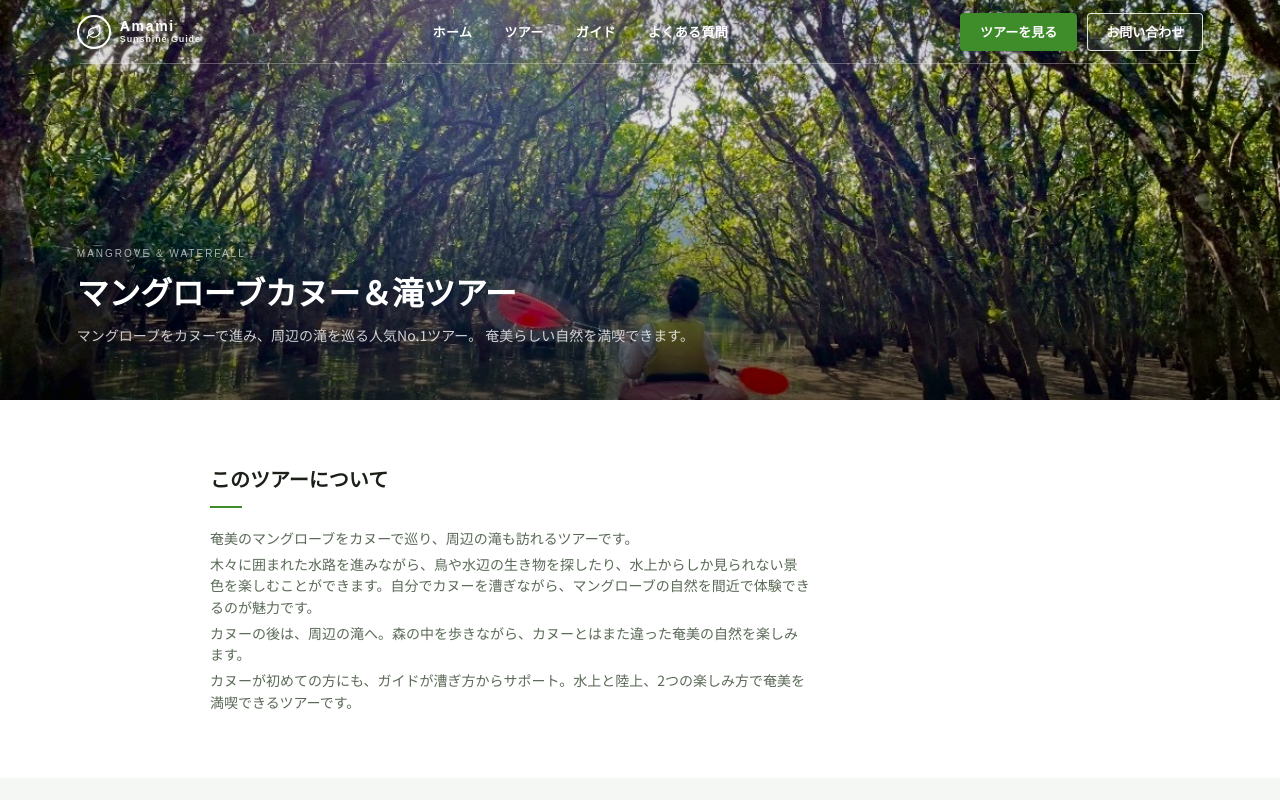
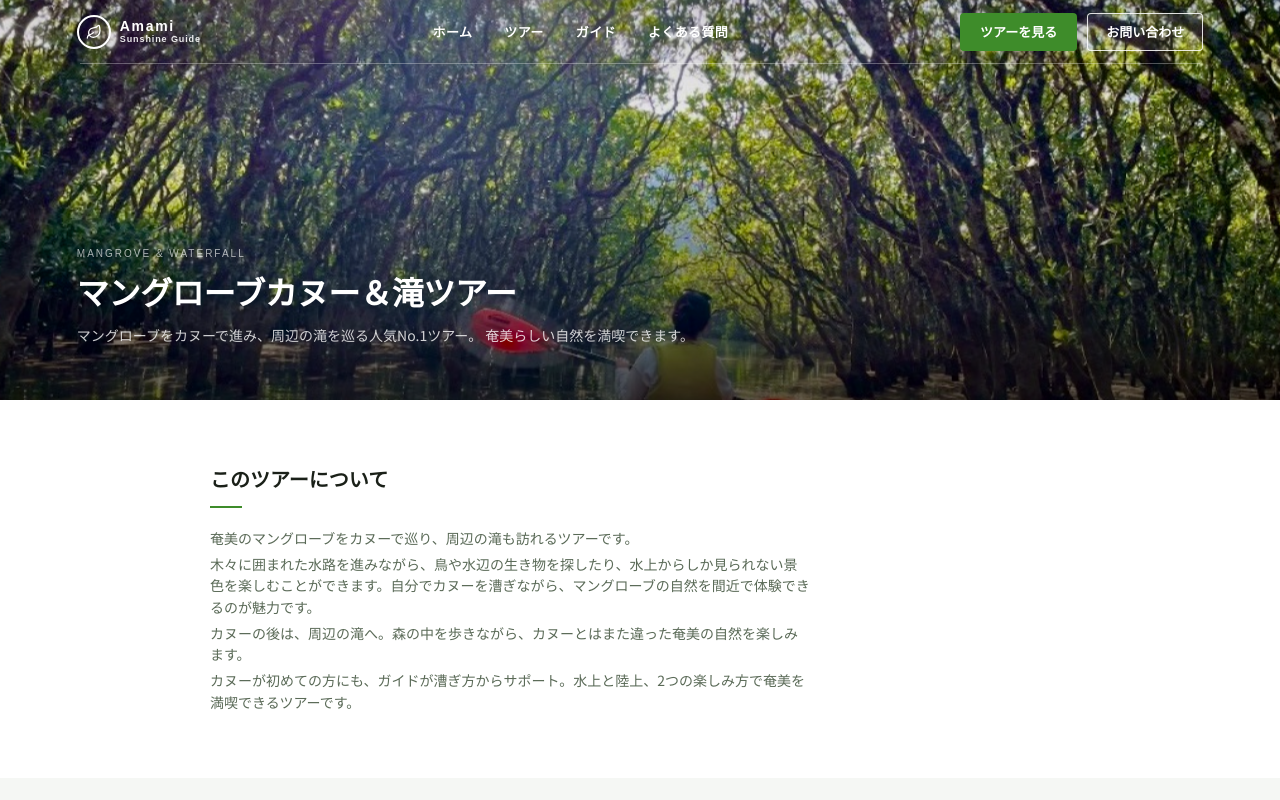
Before and after one commit to ikucha-portfolio/amami-guide-redesign, a React (Vite) app: page / in a window 1280 px wide. Both pictures are taken after a click on the element 465 px from the left and 1077 px from the top of the page. Shown: the top 800 px of the page. Built offline with nearby package versions, Linux system fonts and the light colour scheme.

Commit message:
ツアー詳細（Heroにパララックス効果を追加して表示を調整・他のツアー一覧のズーム化）

```diff
--- a/src/components/tour/OtherTours.jsx
+++ b/src/components/tour/OtherTours.jsx
@@ -26,6 +26,7 @@ export default function OtherTours({
           margin: "0 auto",
         }}
       >
+        {/* Section Heading */}
         <div
           style={{
             marginBottom: "40px",
@@ -54,6 +55,7 @@ export default function OtherTours({
           />
         </div>
 
+        {/* Tour Cards */}
         <div
           style={{
             display: "grid",
@@ -73,6 +75,7 @@ export default function OtherTours({
                 cursor: "pointer",
               }}
             >
+              {/* Image */}
               <div
                 style={{
                   position: "relative",
@@ -87,18 +90,28 @@ export default function OtherTours({
                     width: "100%",
                     height: "100%",
                     objectFit: "cover",
+                    transition: "transform 0.6s ease",
+                  }}
+                  onMouseEnter={(e) => {
+                    e.currentTarget.style.transform = "scale(1.06)";
+                  }}
+                  onMouseLeave={(e) => {
+                    e.currentTarget.style.transform = "scale(1)";
                   }}
                 />
 
+                {/* Overlay */}
                 <div
                   style={{
                     position: "absolute",
                     inset: 0,
                     background:
                       "linear-gradient(to top, rgba(10,25,10,0.75) 0%, transparent 55%)",
+                    pointerEvents: "none",
                   }}
                 />
 
+                {/* Tag */}
                 {tour.tag && (
                   <div
                     style={{
@@ -117,6 +130,7 @@ export default function OtherTours({
                   </div>
                 )}
 
+                {/* Image Text */}
                 <div
                   style={{
                     position: "absolute",
@@ -153,6 +167,7 @@ export default function OtherTours({
                 </div>
               </div>
 
+              {/* Card Info */}
               <div
                 style={{
                   padding: "14px 16px",
@@ -166,6 +181,7 @@ export default function OtherTours({
                     gap: "8px",
                   }}
                 >
+                  {/* Duration / Target */}
                   <div
                     style={{
                       display: "flex",
@@ -213,6 +229,7 @@ export default function OtherTours({
                     </span>
                   </div>
 
+                  {/* Price */}
                   <span
                     style={{
                       fontFamily: "'Cabin', sans-serif",
--- a/src/components/tour/TourHero.jsx
+++ b/src/components/tour/TourHero.jsx
@@ -1,6 +1,58 @@
+import { useEffect, useRef } from "react";
+
 export default function TourHero({ tour }) {
+  const heroRef = useRef(null);
+  const imageRef = useRef(null);
+
+  useEffect(() => {
+    let ticking = false;
+
+    const updateParallax = () => {
+      if (!heroRef.current || !imageRef.current) {
+        ticking = false;
+        return;
+      }
+
+      const rect = heroRef.current.getBoundingClientRect();
+      const windowHeight = window.innerHeight;
+
+      // Heroが画面内にあるときだけパララックスを適用
+      if (rect.bottom > 0 && rect.top < windowHeight) {
+        const offset = Math.max(
+          -60,
+          Math.min(60, -rect.top * 0.16)
+        );
+
+        imageRef.current.style.transform = `
+          translate3d(0, ${offset}px, 0)
+          scale(1.06)
+        `;
+      }
+
+      ticking = false;
+    };
+
+    const handleScroll = () => {
+      if (!ticking) {
+        window.requestAnimationFrame(updateParallax);
+        ticking = true;
+      }
+    };
+
+    window.addEventListener("scroll", handleScroll, {
+      passive: true,
+    });
+
+    updateParallax();
+
+    return () => {
+      window.removeEventListener("scroll", handleScroll);
+    };
+  }, []);
+
   return (
     <section
+      ref={heroRef}
       style={{
         position: "relative",
         height: "50vh",
@@ -8,6 +60,16 @@ export default function TourHero({ tour }) {
       }}
     >
       {/* Hero Image */}
+      <div
+        ref={imageRef}
+        style={{
+          position: "absolute",
+          inset: "-6%",
+          width: "112%",
+          height: "112%",
+          willChange: "transform",
+        }}
+      >
         <img
           src={tour.image}
           alt={tour.name}
@@ -18,6 +80,7 @@ export default function TourHero({ tour }) {
             objectPosition: "center 45%",
           }}
         />
+      </div>
 
       {/* Overlay */}
       <div
@@ -26,6 +89,7 @@ export default function TourHero({ tour }) {
           inset: 0,
           background:
             "linear-gradient(180deg, rgba(0,0,0,0.15) 0%, rgba(0,0,0,0.05) 40%, rgba(0,0,0,0.62) 100%)",
+          pointerEvents: "none",
         }}
       />
 
@@ -37,6 +101,7 @@ export default function TourHero({ tour }) {
           left: 0,
           right: 0,
           padding: "0 6% 52px",
+          pointerEvents: "none",
         }}
       >
         {/* English Title */}
```
Lines whose indentation alone changed are shown as unchanged.
